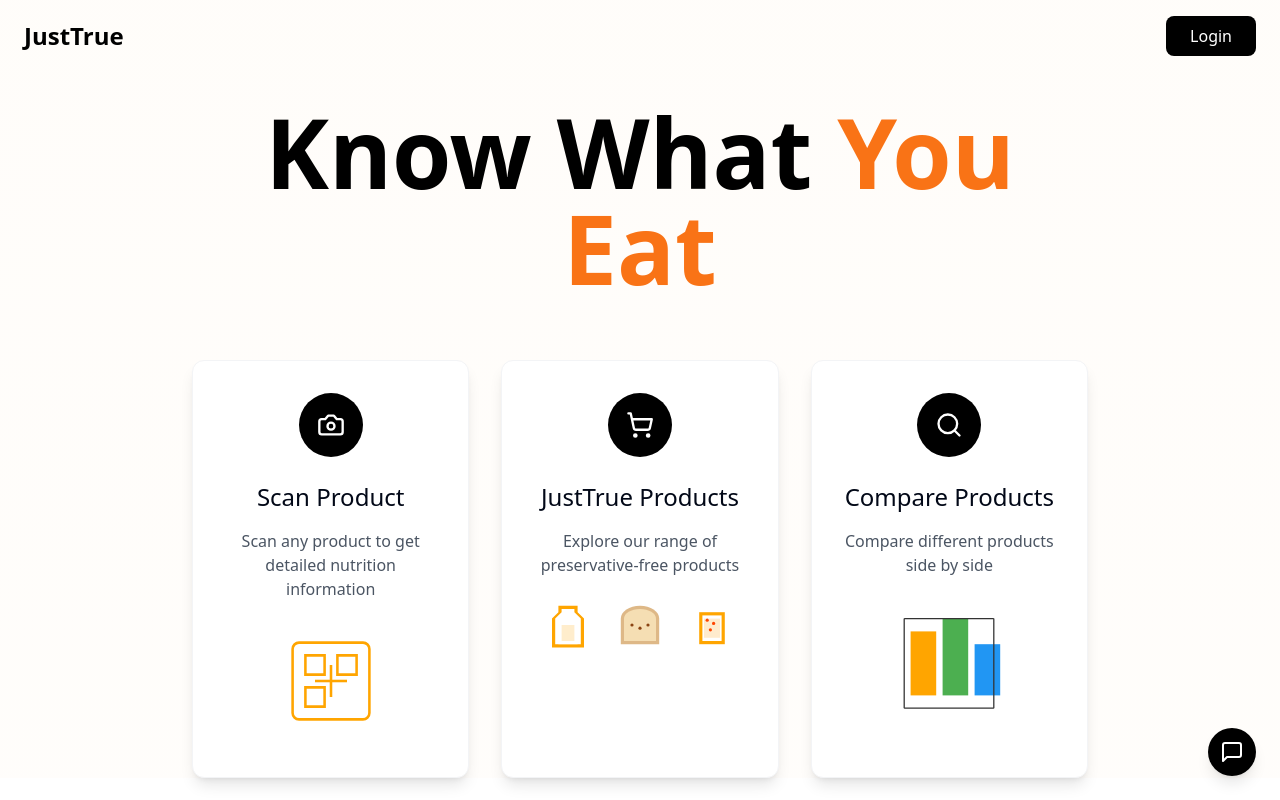
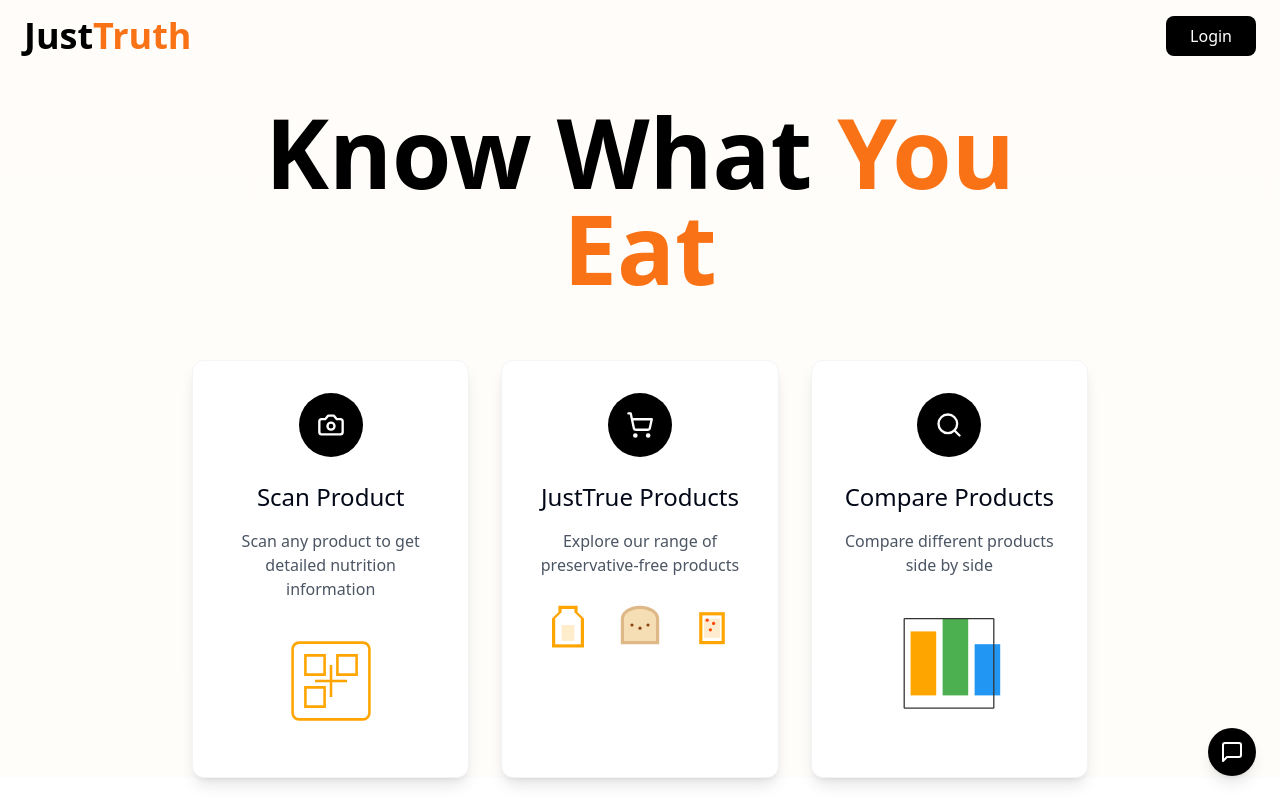
Before and after one commit to byprathamesh/justtruth, a React (Vite) app: page / in a window 1280 px wide. Shown: the top 800 px of the page. Built offline with nearby package versions, Linux system fonts and the light colour scheme.

Commit message:
Update header logo - Increase size and split colors - Make Just black and Truth orange to match hero text

```diff
--- a/src/components/Header.tsx
+++ b/src/components/Header.tsx
@@ -5,8 +5,9 @@
   return (
     <header className="py-4 px-6">
       <div className="flex justify-between items-center">
-        <Link to="/" className="text-2xl font-bold text-black hover:text-orange-500 transition-colors">
-          JustTrue
+        <Link to="/" className="text-3xl md:text-4xl font-bold hover:opacity-90 transition-opacity">
+          <span className="text-black">Just</span>
+          <span className="text-orange-500">Truth</span>
         </Link>
 
         <button className="px-6 py-2 bg-black text-white rounded-lg hover:bg-gray-800 transition-colors">
```
